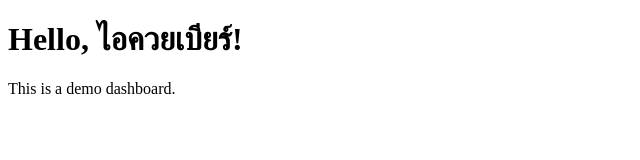
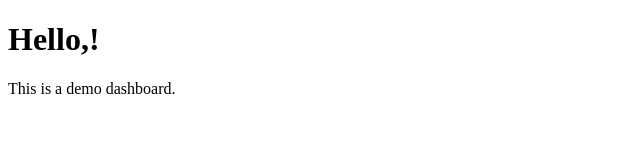
Before and after one commit to tonklaza090/amu-test, a plain HTML site: page index.html in a window 1280 px wide. Shown: the whole page, without its empty margins (0-640 px from the left). Drawn offline with Linux system fonts and the light colour scheme.

Commit message:
Update index.html

```diff
--- a/index.html
+++ b/index.html
@@ -5,7 +5,7 @@
   <title>My Free Dashboard</title>
 </head>
 <body>
-  <h1>Hello, ไอควยเบียร์!</h1>
+  <h1>Hello,!</h1>
   <p>This is a demo dashboard.</p>
 </body>
 </html>
```
